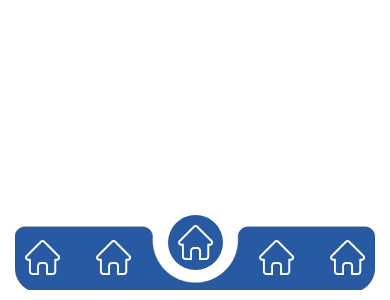
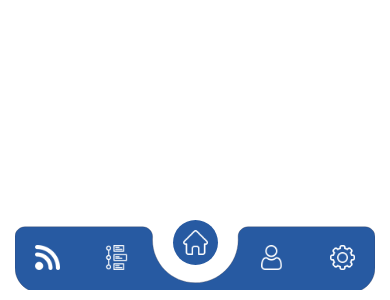
Before and after one commit to izaanjahangir/react-native-fancy-tabbar-test, a React Native app: screen / in a window 390 px wide. Shown: the part 544-844 px from the top of the page. Built offline with nearby package versions, Linux system fonts and the light colour scheme.

Commit message:
small fixes

```diff
--- a/src/components/Tabbar/Tab/index.js
+++ b/src/components/Tabbar/Tab/index.js
@@ -4,12 +4,54 @@ import {TouchableOpacity, View, Image} from 'react-native';
 import style from './style';
 
 function Tab(props) {
+  let iconSource;
+
+  if (props.name === 'home' && props.active) {
+    iconSource = require('../../../assets/icons/home-active.png');
+  }
+
+  if (props.name === 'home' && !props.active) {
+    iconSource = require('../../../assets/icons/home.png');
+  }
+
+  if (props.name === 'feed' && props.active) {
+    iconSource = require('../../../assets/icons/feed-active.png');
+  }
+
+  if (props.name === 'feed' && !props.active) {
+    iconSource = require('../../../assets/icons/feed.png');
+  }
+
+  if (props.name === 'timeline' && props.active) {
+    iconSource = require('../../../assets/icons/timeline-active.png');
+  }
+
+  if (props.name === 'timeline' && !props.active) {
+    iconSource = require('../../../assets/icons/timeline.png');
+  }
+
+  if (props.name === 'profile' && !props.active) {
+    iconSource = require('../../../assets/icons/profile.png');
+  }
+
+  if (props.name === 'profile' && props.active) {
+    iconSource = require('../../../assets/icons/profile-active.png');
+  }
+
+  if (props.name === 'settings' && !props.active) {
+    iconSource = require('../../../assets/icons/settings.png');
+  }
+
+  if (props.name === 'settings' && props.active) {
+    iconSource = require('../../../assets/icons/settings-active.png');
+  }
+
   return (
     <TouchableOpacity
       underlayColor={'transparent'}
       onPress={() => alert('clicked')}>
-      <View style={{...props.iconContainerStyles, bottom: 15}}>
-        <Image style={style.icon} source={props.icon} />
+      <View style={{...props.iconContainerStyles, bottom: 20}}>
+        <Image style={style.icon} source={iconSource} />
       </View>
     </TouchableOpacity>
   );
@@ -17,6 +59,8 @@ function Tab(props) {
 
 Tab.defaultProps = {
   iconContainerStyles: {},
+  name: 'default',
+  active: false,
 };
 
 export default Tab;
--- a/src/components/Tabbar/Tab/style.js
+++ b/src/components/Tabbar/Tab/style.js
@@ -2,7 +2,7 @@ import {StyleSheet} from 'react-native';
 
 export default StyleSheet.create({
   icon: {
-    width: 35,
-    height: 35,
+    width: 25,
+    height: 25,
   },
 });
--- a/src/components/Tabbar/index.js
+++ b/src/components/Tabbar/index.js
@@ -22,21 +22,11 @@ export default class App extends Component {
       <View style={[style.container]}>
         <View style={[style.content]}>
           <View style={style.subContent}>
-            <Tab icon={require('../../assets/icons/home.png')} />
-            <Tab icon={require('../../assets/icons/home.png')} />
-            <Tab
-              iconContainerStyles={{
-                zIndex: -10,
-                position: 'relative',
-                backgroundColor: '#275aa2',
-                padding: 10,
-                borderRadius: 35,
-                transform: [{translateY: -5}],
-              }}
-              icon={require('../../assets/icons/home.png')}
-            />
-            <Tab icon={require('../../assets/icons/home.png')} />
-            <Tab icon={require('../../assets/icons/home.png')} />
+            <Tab name="feed" />
+            <Tab name="timeline" />
+            <Tab iconContainerStyles={style.centerIcon} name="home" />
+            <Tab name="profile" />
+            <Tab name="settings" />
           </View>
           <Svg
             version="1.1"
--- a/src/components/Tabbar/style.js
+++ b/src/components/Tabbar/style.js
@@ -25,6 +25,14 @@ export default StyleSheet.create({
     justifyContent: 'space-between',
     alignItems: 'flex-end',
     width: '100%',
-    paddingHorizontal: 10,
+    paddingHorizontal: 20,
+  },
+  centerIcon: {
+    zIndex: -10,
+    position: 'relative',
+    backgroundColor: '#275aa2',
+    padding: 10,
+    borderRadius: 35,
+    transform: [{translateY: -5}],
   },
 });
```
